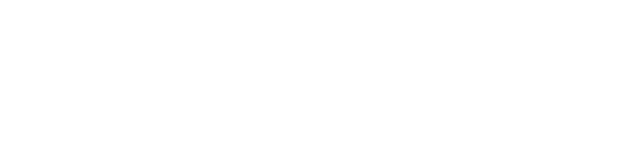
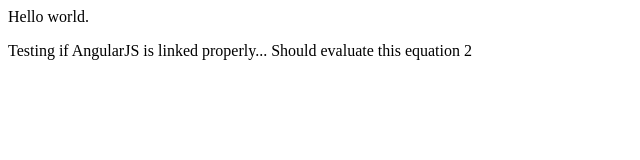
Before and after one commit to ciarramarielle/ng-github-practice, a plain HTML site: page index.html in a window 1280 px wide. Shown: the whole page, without its empty margins (0-640 px from the left). Drawn offline with nearby package versions, Linux system fonts and the light colour scheme.

Commit message:
Fixed some typos

```diff
--- a/index.html
+++ b/index.html
@@ -1,17 +1,18 @@
 <!DOCTYPE html>
+
 <!-- File:      index.html      -->
 <!-- Description:home page      -->
 <!-- Author:    Ciarra Altoveros-->
 
 <html ng-app>
 <head>
-	<title>AngularJS Practice</html>
-	<script src="https://ajax.googleapis.com/ajax/libs/angularjs/1.5.6/angular.min.js"></script>
+	<title>AngularJS Practice</title>
+	<script src="https://ajax.googleapis.com/ajax/libs/angularjs/1.4.8/angular.min.js"></script>
 </head>
 
 <body>
-	Testing if AngularJS is linked properly...
-	Should evaluate this equation {{4/2}}
+	Hello world.
+	<p>Testing if AngularJS is linked properly...
+	Should evaluate this equation {{4/2}}</p>
 </body>
 													</html>
-													~
```
Also changed, not shown: 1 other file.
